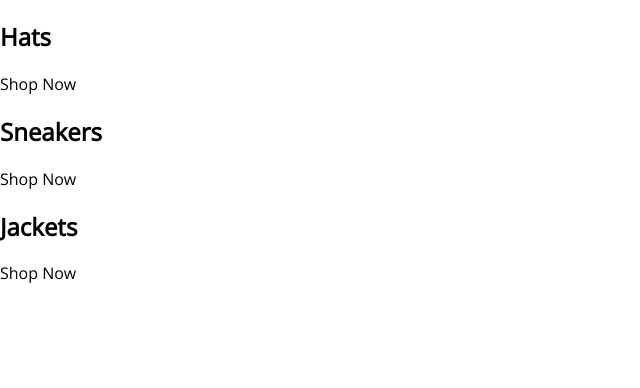
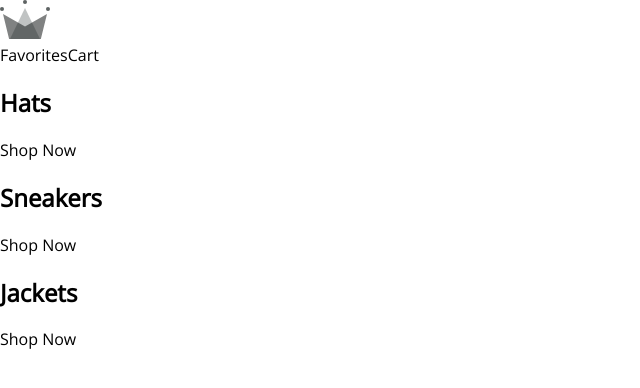
Before and after one commit to priyan-coder/Thrifty, a React (Create React App) app in the folder front-end/: page / in a window 1280 px wide. Shown: the top 388 px of the page, without its empty margins (0-640 px from the left). Built offline with nearby package versions, Linux system fonts and the light colour scheme; grey boxes are pictures that could not be loaded.

Commit message:
included some basic navigation with react-router-dom along with some pages. Also included the way to create navbar

```diff
--- a/front-end/package.json
+++ b/front-end/package.json
@@ -8,6 +8,7 @@
     "@testing-library/user-event": "^13.2.1",
     "react": "^18.2.0",
     "react-dom": "^18.2.0",
+    "react-router-dom": "^6.4.2",
     "react-scripts": "5.0.1",
     "web-vitals": "^2.1.0"
   },
--- a/front-end/src/App.js
+++ b/front-end/src/App.js
@@ -1,23 +1,18 @@
-import DisplaySearchResults from './components/DisplaySearchResults';
+import Home from './routes/common/Home';
+import Navigation from './routes/common/Navigation';
+import CartPage from './routes/buyer/CartPage';
+import FavoritesPage from './routes/buyer/FavoritesPage';
+import { Routes, Route } from 'react-router-dom';
 const App = () => {
-  const searchResults = [
-    {
-      id: 1,
-      title: 'Hats',
-      imageUrl: ''
-    },
-    {
-      id: 2,
-      title: 'Sneakers',
-      imageUrl: 'https://i.ibb.co/R70vBrQ/men.png'
-    },
-    {
-      id: 3,
-      title: 'Jackets',
-      imageUrl: ''
-    }
-  ];
-  return <DisplaySearchResults searchResults={searchResults} />;
+  return (
+    <Routes>
+      <Route path="/" element={<Navigation />}>
+        <Route index={true} element={<Home />} />
+        <Route path="cart" element={<CartPage />} />
+        <Route path="fav" element={<FavoritesPage />} />
+      </Route>
+    </Routes>
+  );
 };
 
 export default App;
--- a/front-end/src/index.css
+++ b/front-end/src/index.css
@@ -9,3 +9,12 @@ code {
   font-family: source-code-pro, Menlo, Monaco, Consolas, 'Courier New',
     monospace;
 }
+
+a {
+  text-decoration: none;
+  color: black;
+}
+
+* {
+  box-sizing: border-box;
+}
--- a/front-end/src/index.js
+++ b/front-end/src/index.js
@@ -3,11 +3,14 @@ import ReactDOM from 'react-dom/client';
 import './index.css';
 import App from './App';
 import reportWebVitals from './reportWebVitals';
+import { BrowserRouter } from 'react-router-dom';
 
 const root = ReactDOM.createRoot(document.getElementById('root'));
 root.render(
   <React.StrictMode>
-    <App />
+    <BrowserRouter>
+      <App />
+    </BrowserRouter>
   </React.StrictMode>
 );
 
--- /dev/null
+++ b/front-end/src/routes/buyer/CartPage/index.js
@@ -0,0 +1,5 @@
+const CartPage = () => {
+  return <div>I am the cart page</div>;
+};
+
+export default CartPage;
--- /dev/null
+++ b/front-end/src/routes/buyer/FavoritesPage/index.js
@@ -0,0 +1,5 @@
+const FavoritesPage = () => {
+  return <div>I am the FavoritesPage</div>;
+};
+
+export default FavoritesPage;
--- /dev/null
+++ b/front-end/src/routes/common/Home/index.js
@@ -0,0 +1,23 @@
+import DisplaySearchResults from '../../../components/DisplaySearchResults';
+const Home = () => {
+  const searchResults = [
+    {
+      id: 1,
+      title: 'Hats',
+      imageUrl: ''
+    },
+    {
+      id: 2,
+      title: 'Sneakers',
+      imageUrl: 'https://i.ibb.co/R70vBrQ/men.png'
+    },
+    {
+      id: 3,
+      title: 'Jackets',
+      imageUrl: ''
+    }
+  ];
+  return <DisplaySearchResults searchResults={searchResults} />;
+};
+
+export default Home;
--- /dev/null
+++ b/front-end/src/routes/common/Navigation/index.js
@@ -0,0 +1,23 @@
+import { Outlet, Link } from 'react-router-dom';
+import { Fragment } from 'react';
+import { ReactComponent as CrwnLogo } from '../../../assets/crown.svg';
+// Outlet renders the nested components between the <Route></Route>
+// Navigation Bar Persists for all routes
+const Navigation = () => {
+  return (
+    <Fragment>
+      <div>
+        <Link to="/">
+          <CrwnLogo />
+        </Link>
+        <div>
+          <Link to="/fav">Favorites</Link>
+          <Link to="/cart">Cart</Link>
+        </div>
+      </div>
+      <Outlet />
+    </Fragment>
+  );
+};
+
+export default Navigation;
```
Also changed, not shown: front-end/src/assets/crown.svg (added), 1 other file (tests, documents, lock files or other folders).
